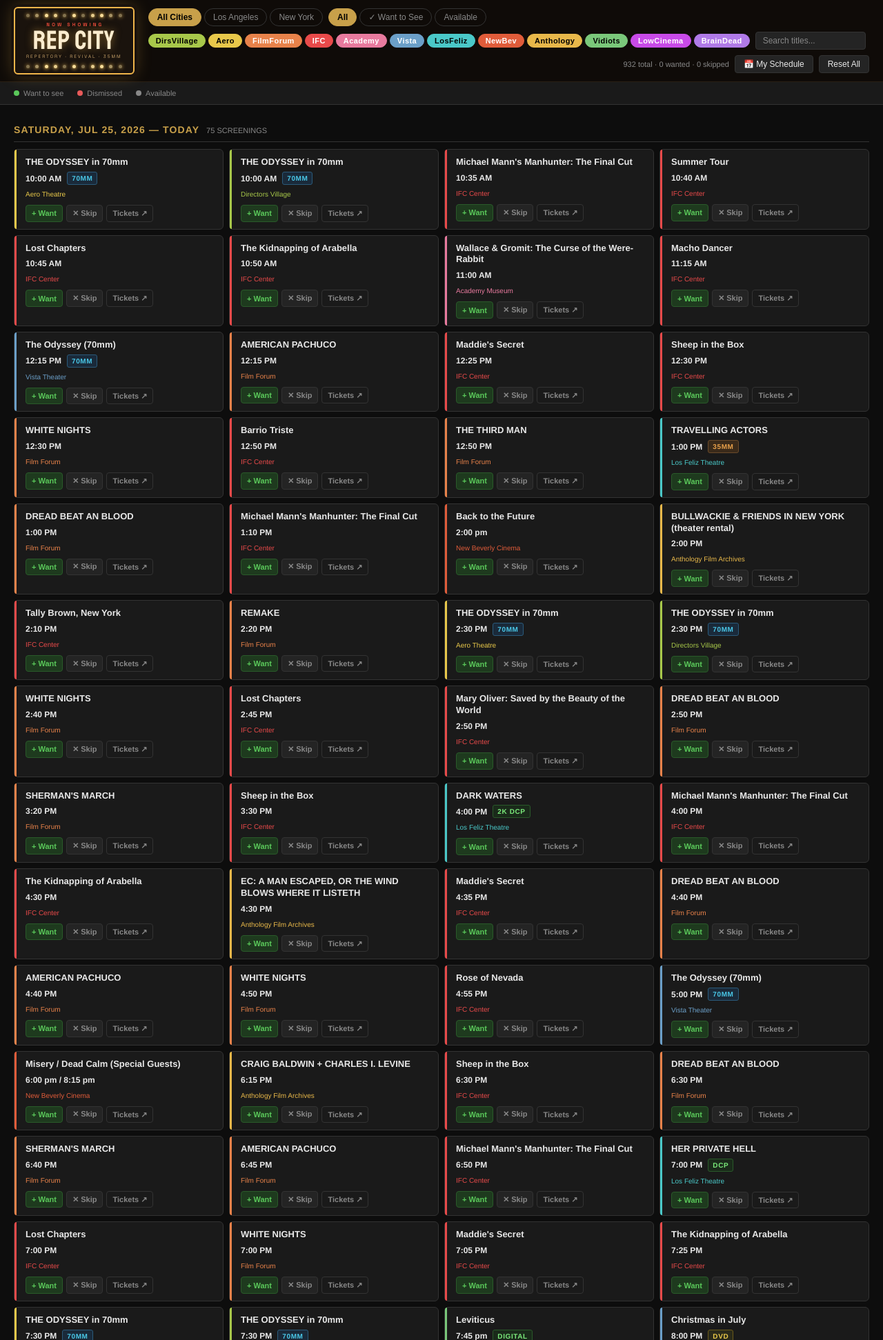
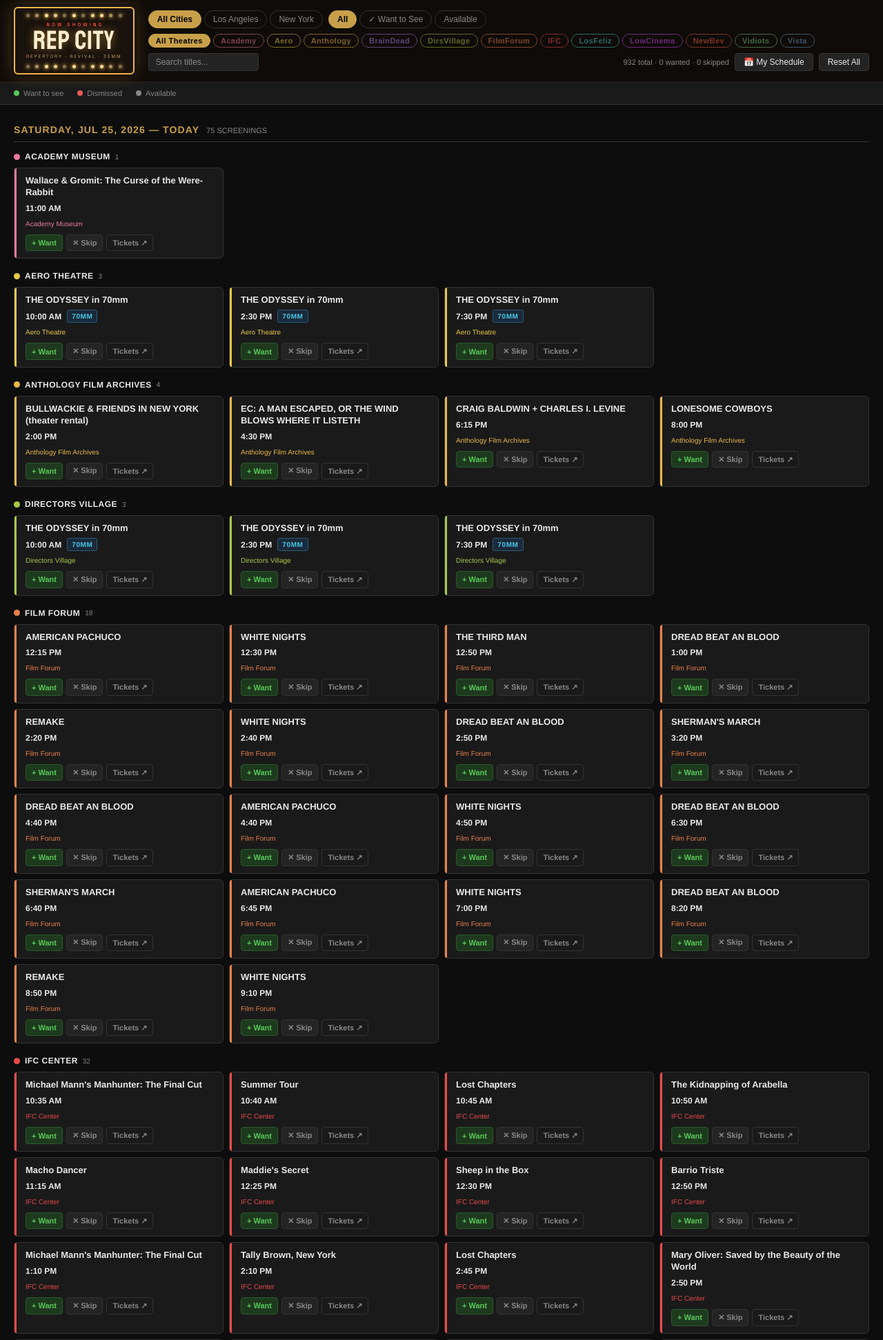
Before and after one commit to DDAVIS311/rep-city, a Flask app: page / in a window 1280 px wide. Shown: the top 1943 px of the page at 69% size. Run offline with Flask 3, Linux system fonts and the light colour scheme.

Commit message:
Restructure schedule UI: date > theatre grouping, single-select filter, persisted prefs
- Main list now groups by date (top level) then theatre (sub level), with a
  color-dotted theatre sub-header + count under each day.
- Venue filter is single-select with an "All Theatres" reset pill: one click
  isolates a theatre instead of deselecting every other one.
- Persist city, theatre, and status-filter selections to localStorage and
  restore them on load.

Co-Authored-By: Claude Opus 4.8 <noreply@anthropic.com>

```diff
--- a/templates/index.html
+++ b/templates/index.html
@@ -271,6 +271,37 @@
     color: var(--muted);
     letter-spacing: 0;
   }
+
+  /* ── Theatre sub-groups within a date ── */
+  .venue-group { margin: 0 0 14px; }
+  .venue-group:last-child { margin-bottom: 0; }
+  .venue-group-header {
+    display: flex;
+    align-items: center;
+    gap: 7px;
+    font-size: 12px;
+    font-weight: 700;
+    letter-spacing: .04em;
+    text-transform: uppercase;
+    color: var(--text);
+    padding: 2px 0 7px;
+  }
+  .venue-dot {
+    width: 9px; height: 9px;
+    border-radius: 50%;
+    background: var(--muted);
+    flex-shrink: 0;
+  }
+  .venue-group-count {
+    font-size: 10px;
+    font-weight: 400;
+    color: var(--muted);
+    letter-spacing: 0;
+  }
+
+  /* "All Theatres" pill */
+  .venue-pill[data-venue="all"] { color: var(--accent); border-color: var(--accent); }
+  .venue-pill.active[data-venue="all"] { background: var(--accent); color: #000; }
 
   /* ── Screening cards ── */
   .screenings-grid {
@@ -793,9 +824,33 @@
 // ──────────────────────────────────────────────────────────────
 let allScreenings = [];
 let activeFilter = 'all';
-let activeVenues = new Set();
-let activeCity = 'all';  // 'all' | 'LA' | 'NYC'
+let activeVenue = 'all';   // 'all' or a single venue_short
+let activeCity = 'all';    // 'all' | 'LA' | 'NYC'
 let searchQuery = '';
+
+// ── Persisted preferences (localStorage) ──
+const PREFS_KEY = 'repcity_prefs';
+function loadPrefs() {
+  try { return JSON.parse(localStorage.getItem(PREFS_KEY)) || {}; } catch (_) { return {}; }
+}
+function savePrefs() {
+  try {
+    localStorage.setItem(PREFS_KEY, JSON.stringify({
+      city: activeCity, venue: activeVenue, filter: activeFilter,
+    }));
+  } catch (_) {}
+}
+function applyStoredPrefs() {
+  const p = loadPrefs();
+  if (p.city)   activeCity = p.city;
+  if (p.venue)  activeVenue = p.venue;
+  if (p.filter) activeFilter = p.filter;
+  // Reflect stored choices in the toolbar button states
+  document.querySelectorAll('#city-filter .filter-btn').forEach(b =>
+    b.classList.toggle('active', b.dataset.city === activeCity));
+  document.querySelectorAll('.filter-btn[data-filter]').forEach(b =>
+    b.classList.toggle('active', b.dataset.filter === activeFilter));
+}
 
 const VENUE_NAMES = {
   NewBev: 'New Beverly Cinema',
@@ -872,29 +927,38 @@ function normalizeTimeForSort(t) {
 // Render
 // ──────────────────────────────────────────────────────────────
 function buildVenueFilters() {
-  // Only show venues matching the active city filter
+  // Venues available in the active city
   const venues = [...new Set(
     allScreenings
       .filter(s => activeCity === 'all' || s.city === activeCity)
       .map(s => s.venue_short)
-  )];
+  )].sort();
+
+  // If the selected theatre isn't available in this city, fall back to All
+  if (activeVenue !== 'all' && !venues.includes(activeVenue)) {
+    activeVenue = 'all';
+    savePrefs();
+  }
+
   const container = document.getElementById('venue-filters');
   container.innerHTML = '';
-  // Re-seed activeVenues with all venues for the current city
-  venues.forEach(v => activeVenues.add(v));
-  venues.forEach(v => {
+
+  const addPill = (venue, label) => {
     const btn = document.createElement('button');
-    btn.className = 'venue-pill' + (activeVenues.has(v) ? ' active' : '');
-    btn.dataset.venue = v;
-    btn.textContent = v;
+    btn.className = 'venue-pill' + (activeVenue === venue ? ' active' : '');
+    btn.dataset.venue = venue;
+    btn.textContent = label;
     btn.onclick = () => {
-      if (activeVenues.has(v)) activeVenues.delete(v);
-      else activeVenues.add(v);
-      btn.classList.toggle('active', activeVenues.has(v));
+      activeVenue = venue;
+      savePrefs();
+      buildVenueFilters();   // refresh which pill is active
       renderScreenings();
     };
     container.appendChild(btn);
-  });
+  };
+
+  addPill('all', 'All Theatres');
+  venues.forEach(v => addPill(v, v));
 }
 
 const todayStr = new Date().toISOString().slice(0, 10);
@@ -902,7 +966,7 @@ const todayStr = new Date().toISOString().slice(0, 10);
 function cardVisible(s) {
   if (s.date < todayStr) return false;
   if (activeCity !== 'all' && s.city !== activeCity) return false;
-  if (!activeVenues.has(s.venue_short)) return false;
+  if (activeVenue !== 'all' && s.venue_short !== activeVenue) return false;
   if (searchQuery && !s.title.toLowerCase().includes(searchQuery)) return false;
   if (activeFilter === 'want') return s.status === 'want';
   if (activeFilter === 'available') return s.status !== 'dismissed';
@@ -912,12 +976,13 @@ function cardVisible(s) {
 function renderScreenings() {
   const main = document.getElementById('main');
 
-  // Group by date
+  // Group visible screenings by date (top level), then by theatre (sub level)
   const byDate = {};
   allScreenings.forEach(s => {
     if (!cardVisible(s)) return;
-    if (!byDate[s.date]) byDate[s.date] = [];
-    byDate[s.date].push(s);
+    if (!byDate[s.date]) byDate[s.date] = {};
+    if (!byDate[s.date][s.venue_short]) byDate[s.date][s.venue_short] = [];
+    byDate[s.date][s.venue_short].push(s);
   });
 
   const dates = Object.keys(byDate).sort();
@@ -930,31 +995,49 @@ function renderScreenings() {
 
   main.innerHTML = '';
   dates.forEach(date => {
-    const screenings = byDate[date];
-    const section = document.createElement('section');
-    section.className = 'date-section';
+    const byVenue = byDate[date];
+    const allForDate = Object.values(byVenue).flat();
 
-    const visibleCount = screenings.filter(s => s.status !== 'dismissed').length;
-    const wantCount = screenings.filter(s => s.status === 'want').length;
+    const visibleCount = allForDate.filter(s => s.status !== 'dismissed').length;
+    const wantCount = allForDate.filter(s => s.status === 'want').length;
     let countStr = `${visibleCount} screening${visibleCount !== 1 ? 's' : ''}`;
     if (wantCount) countStr += ` · ${wantCount} wanted`;
 
+    const section = document.createElement('section');
+    section.className = 'date-section';
     section.innerHTML = `
       <div class="date-header">
         ${formatDate(date)}
         <span class="date-count">${countStr}</span>
       </div>
-      <div class="screenings-grid" data-date="${date}"></div>
     `;
 
-    const grid = section.querySelector('.screenings-grid');
-    screenings
-      .slice()
-      .sort((a,b) => normalizeTimeForSort(a.time).localeCompare(normalizeTimeForSort(b.time)))
-      .forEach(s => {
-        if (activeFilter !== 'all' && !cardVisible(s)) return;
-        grid.appendChild(buildCard(s));
-      });
+    // Theatre sub-groups, ordered alphabetically by full venue name
+    const venueShorts = Object.keys(byVenue).sort((a, b) =>
+      (byVenue[a][0].venue || a).localeCompare(byVenue[b][0].venue || b));
+
+    venueShorts.forEach(vs => {
+      const screenings = byVenue[vs]
+        .slice()
+        .sort((a, b) => normalizeTimeForSort(a.time).localeCompare(normalizeTimeForSort(b.time)));
+      const venueName = screenings[0].venue || vs;
+      const vCount = screenings.filter(s => s.status !== 'dismissed').length;
+      const color = VENUE_COLORS[vs] || 'var(--muted)';
+
+      const group = document.createElement('div');
+      group.className = 'venue-group';
+      group.innerHTML = `
+        <div class="venue-group-header">
+          <span class="venue-dot" style="background:${color}"></span>
+          ${escHtml(venueName)}
+          <span class="venue-group-count">${vCount}</span>
+        </div>
+        <div class="screenings-grid" data-date="${date}" data-venue="${vs}"></div>
+      `;
+      const grid = group.querySelector('.screenings-grid');
+      screenings.forEach(s => grid.appendChild(buildCard(s)));
+      section.appendChild(group);
+    });
 
     main.appendChild(section);
   });
@@ -1044,6 +1127,8 @@ const VENUE_COLORS = {
   NewBev: '#e05c3a', Vista: '#6b9fc8', Vidiots: '#7ac87a',
   BrainDead: '#b07ae8', Academy: '#e87a9e',
   Aero: '#e8c84a', Egyptian: '#c8874a', LosFeliz: '#4ac8c8', DirsVillage: '#a8c84a',
+  IFC: '#e84a4a', FilmForum: '#e8824a', Anthology: '#e8b84a', LowCinema: '#c84ae8',
+  Metrograph: '#4a82e8', FilmLinc: '#4ae8c8', MoMA: '#e8e8e8', MoMI: '#8a4ae8',
 };
 
 function initCalMonth() {
@@ -1152,6 +1237,7 @@ async function init() {
   showLoading('Loading schedule data…');
   try {
     allScreenings = await fetchScreenings();
+    applyStoredPrefs();
     buildVenueFilters();
     renderScreenings();
     renderSchedulePanel();
@@ -1176,9 +1262,8 @@ document.querySelectorAll('#city-filter .filter-btn').forEach(btn => {
     document.querySelectorAll('#city-filter .filter-btn').forEach(b => b.classList.remove('active'));
     btn.classList.add('active');
     activeCity = btn.dataset.city;
-    // Reset venue selection to match new city
-    activeVenues.clear();
-    buildVenueFilters();
+    savePrefs();
+    buildVenueFilters();   // validates the selected theatre for the new city
     renderScreenings();
   };
 });
@@ -1189,6 +1274,7 @@ document.querySelectorAll('.filter-btn[data-filter]').forEach(btn => {
     document.querySelectorAll('.filter-btn[data-filter]').forEach(b => b.classList.remove('active'));
     btn.classList.add('active');
     activeFilter = btn.dataset.filter;
+    savePrefs();
     renderScreenings();
   };
 });
```
